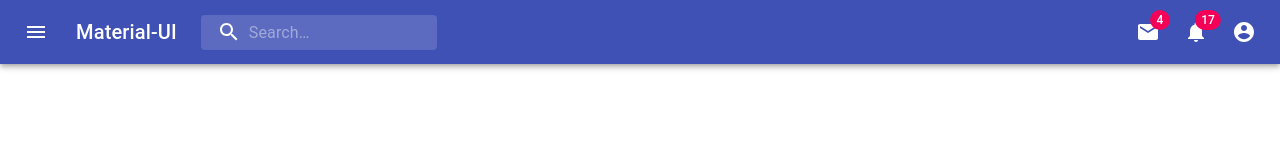
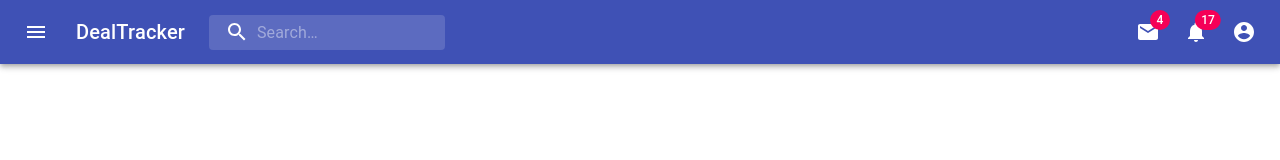
Before and after one commit to manuelr14/salestrackerapp, a React (Create React App) app in the folder client/: page / in a window 1280 px wide. Shown: the top 160 px of the page. Built offline with nearby package versions, Linux system fonts and the light colour scheme.

Commit message:
navbar tittle changed to dealtracker

```diff
--- a/client/src/components/navbar.js
+++ b/client/src/components/navbar.js
@@ -174,7 +174,7 @@ export default function PrimarySearchAppBar() {
             <MenuIcon />
           </IconButton>
           <Typography className={classes.title} variant="h6" noWrap>
-            Material-UI
+            DealTracker
           </Typography>
           <div className={classes.search}>
             <div className={classes.searchIcon}>
```
